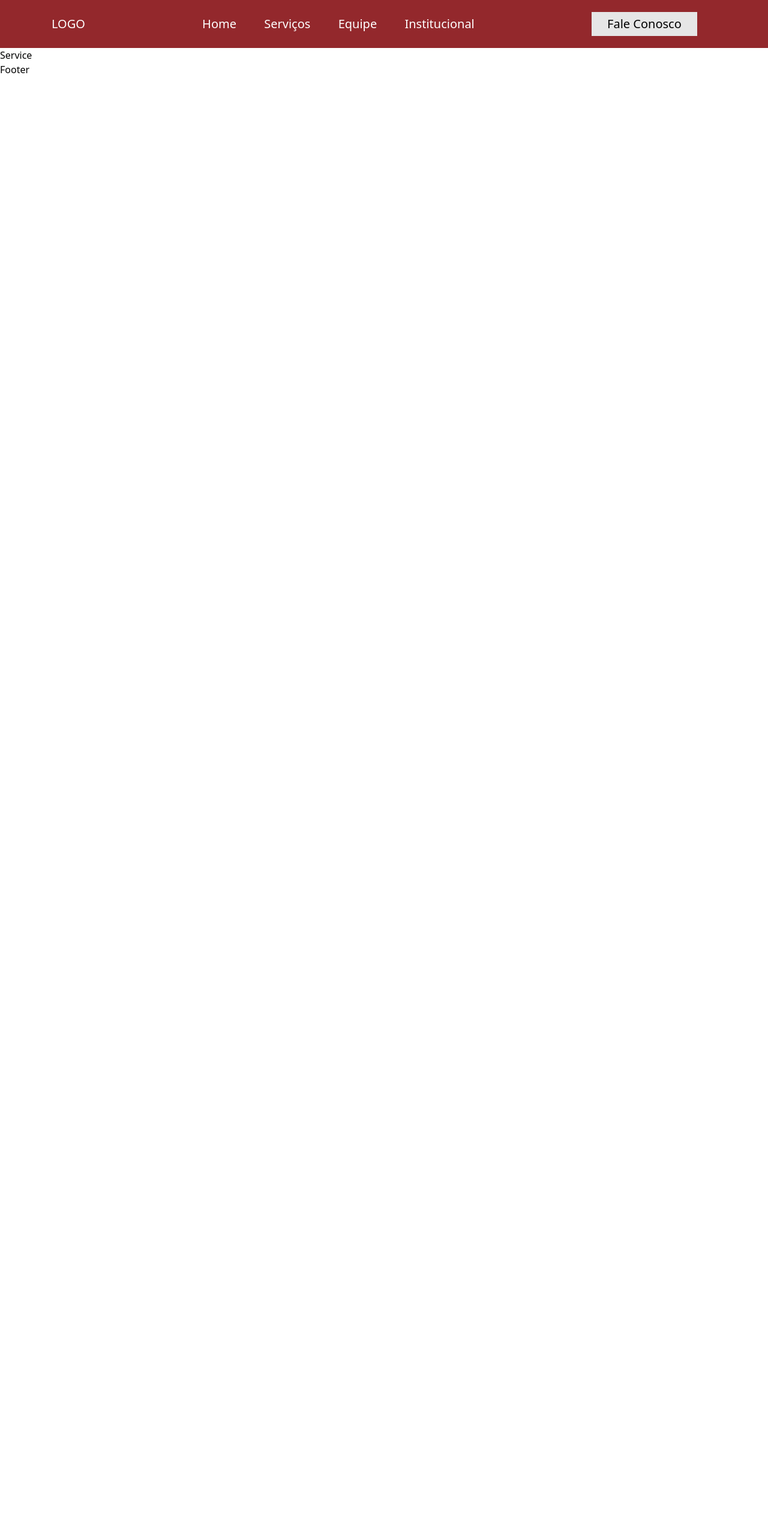
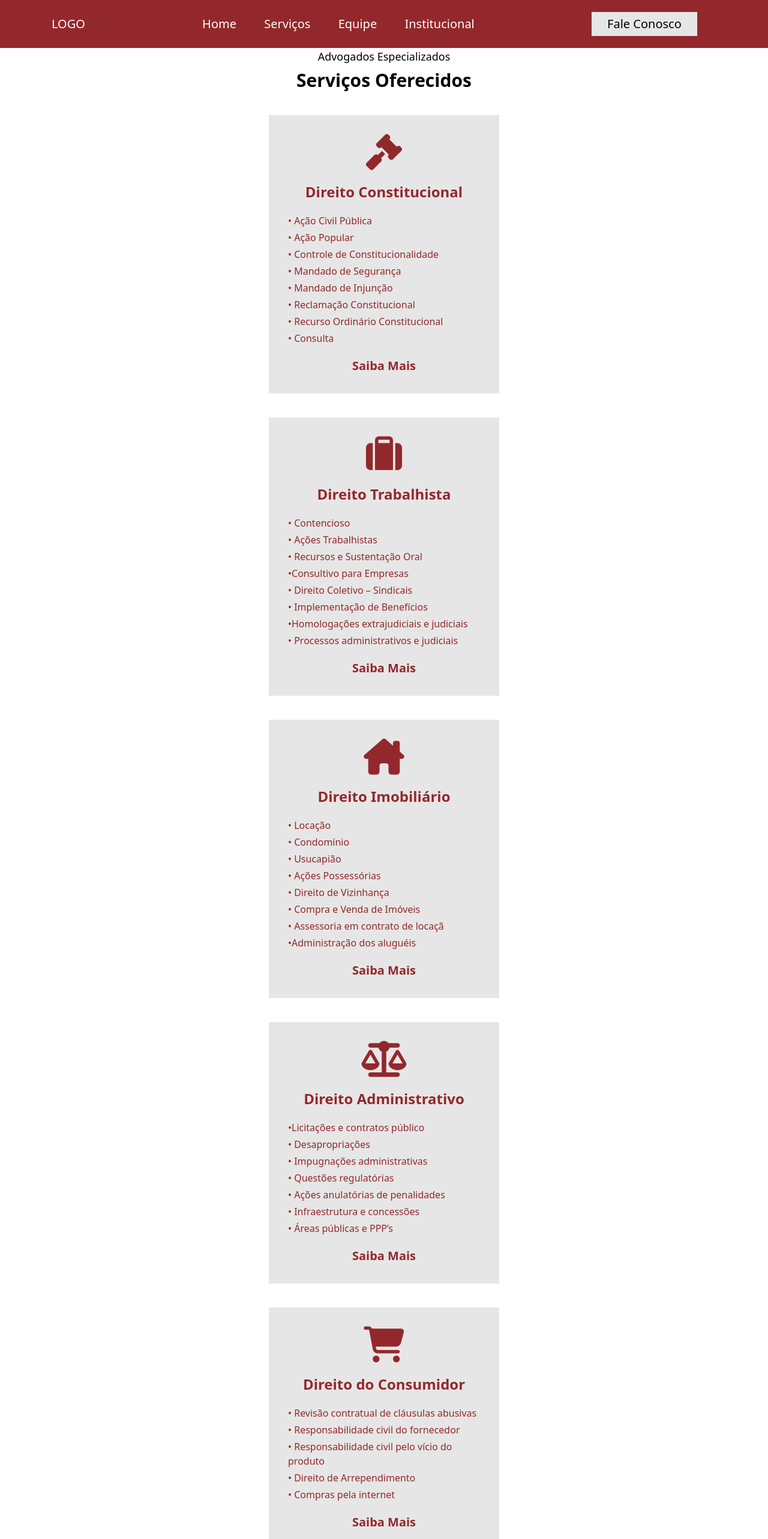
Before and after one commit to JhowRodrigues2/Advocacy-Template, a React (Vite) app: page /servicos in a window 1280 px wide. Shown: the top 2566 px of the page at 60% size. Before the commit the page ends 800 px from the top, so only its background shows below. Built offline with nearby package versions, Linux system fonts and the light colour scheme.

Commit message:
atualization commit

```diff
--- a/index.html
+++ b/index.html
@@ -1,9 +1,13 @@
 <!DOCTYPE html>
-<html lang="en">
+<html lang="pt-BR">
   <head>
     <meta charset="UTF-8" />
     <link rel="icon" type="image/svg+xml" href="/vite.svg" />
     <meta name="viewport" content="width=device-width, initial-scale=1.0" />
+    <script
+      src="https://kit.fontawesome.com/381692f578.js"
+      crossorigin="anonymous"
+    ></script>
     <title>Advocacy</title>
   </head>
   <body>
--- a/src/App.css
+++ b/src/App.css
@@ -11,6 +11,16 @@
   animation-delay: 1.4s;
   opacity: 0;
 }
+.parter1 {
+  animation: fromCardLeft 1s forwards;
+  animation-delay: 1.4s;
+  opacity: 0;
+}
+.parter2 {
+  animation: fromCardRight 1s forwards;
+  animation-delay: 2.4s;
+  opacity: 0;
+}
 @keyframes fromRight {
   from {
     left: 0;
@@ -20,3 +30,24 @@
     opacity: 1;
   }
 }
+
+@keyframes fromCardLeft {
+  from {
+    opacity: 0;
+    transform: translateX(0);
+  }
+  to {
+    transform: translateX(330px);
+    opacity: 1;
+  }
+}
+@keyframes fromCardRight {
+  from {
+    opacity: 0;
+    transform: translateX(330px);
+  }
+  to {
+    transform: translateX(0);
+    opacity: 1;
+  }
+}
--- a/src/App.jsx
+++ b/src/App.jsx
@@ -22,7 +22,7 @@ function App() {
           <Route path="/institucional" element={<Institutional />} />
           <Route path="/equipe" element={<Team />} />
         </Routes>
-        <Footer />
+        <Team />
       </BrowserRouter>
     </div>
   );
--- a/src/Components/Service.jsx
+++ b/src/Components/Service.jsx
@@ -1,7 +1,129 @@
 import React from "react";
+import { Link } from "react-router-dom";
 
 const Service = () => {
-  return <div>Service</div>;
+  return (
+    <div className="w-full h-auto flex flex-col justify-center items-center">
+      <div className="text-center flex flex-col gap-2">
+        <p className="text-lg">Advogados Especializados</p>
+        <h1 className="text-3xl font-bold"> Serviços Oferecidos</h1>
+      </div>
+      <div className="flex gap-10 flex-wrap justify-center w-3/5 mt-10 mb-10">
+        <div className=" w-96 h-[fix-content] p-8 bg-[#e6e6e6] flex flex-col gap-5 text-[#93282C] hover:bg-[#93282C] hover:text-white hover:ease-in transition duration-300">
+          <i class="fa-sharp fa-solid fa-gavel text-center text-6xl"></i>
+          <h2 className="text-center text-2xl font-semibold  ">
+            Direito Constitucional
+          </h2>
+          <ul className="flex flex-col gap-1 ">
+            <li>• Ação Civil Pública</li>
+            <li>• Ação Popular</li>
+            <li>• Controle de Constitucionalidade</li>
+            <li>• Mandado de Segurança</li>
+            <li>• Mandado de Injunção</li>
+            <li>• Reclamação Constitucional</li>
+            <li>• Recurso Ordinário Constitucional</li>
+            <li>• Consulta</li>
+          </ul>
+          <Link to={"/contato"} className=" text-xl text-center font-semibold">
+            Saiba Mais
+          </Link>
+        </div>
+        <div className=" w-96 h-[fix-content] p-8 bg-[#e6e6e6] flex flex-col gap-5 text-[#93282C] hover:bg-[#93282C] hover:text-white hover:ease-in transition duration-300">
+          <i class="fa-solid fa-suitcase text-center text-6xl"></i>
+          <h2 className="text-center text-2xl font-semibold  ">
+            Direito Trabalhista
+          </h2>
+          <ul className="flex flex-col gap-1 ">
+            <li>• Contencioso</li>
+            <li>• Ações Trabalhistas</li>
+            <li>• Recursos e Sustentação Oral</li>
+            <li>•Consultivo para Empresas</li>
+            <li>• Direito Coletivo – Sindicais</li>
+            <li>• Implementação de Benefícios</li>
+            <li>•Homologações extrajudiciais e judiciais</li>
+            <li>• Processos administrativos e judiciais</li>
+          </ul>
+          <Link to={"/contato"} className=" text-xl text-center font-semibold">
+            Saiba Mais
+          </Link>
+        </div>
+        <div className=" w-96 h-[fix-content] p-8 bg-[#e6e6e6] flex flex-col gap-5 text-[#93282C] hover:bg-[#93282C] hover:text-white hover:ease-in transition duration-300">
+          <i class="fa-sharp fa-solid fa-house-chimney text-center text-6xl"></i>
+          <h2 className="text-center text-2xl font-semibold  ">
+            Direito Imobiliário
+          </h2>
+          <ul className="flex flex-col gap-1 ">
+            <li>• Locação</li>
+            <li>• Condomínio</li>
+            <li>• Usucapião</li>
+            <li>• Ações Possessórias</li>
+            <li>• Direito de Vizinhança</li>
+            <li>• Compra e Venda de Imóveis</li>
+            <li>• Assessoria em contrato de locaçã</li>
+            <li>•Administração dos aluguéis</li>
+          </ul>
+          <Link to={"/contato"} className=" text-xl text-center font-semibold">
+            Saiba Mais
+          </Link>
+        </div>{" "}
+        <div className=" w-96 h-[fix-content] p-8 bg-[#e6e6e6] flex flex-col gap-5 text-[#93282C] hover:bg-[#93282C] hover:text-white hover:ease-in transition duration-300">
+          <i class="fa-solid fa-scale-balanced text-center text-6xl"></i>
+          <h2 className="text-center text-2xl font-semibold  ">
+            Direito Administrativo
+          </h2>
+          <ul className="flex flex-col gap-1 ">
+            <li>•Licitações e contratos público</li>
+            <li>• Desapropriações</li>
+            <li>• Impugnações administrativas</li>
+            <li>• Questões regulatórias</li>
+            <li>• Ações anulatórias de penalidades</li>
+            <li>• Infraestrutura e concessões</li>
+            <li>• Áreas públicas e PPP’s</li>
+          </ul>
+          <Link to={"/contato"} className=" text-xl text-center font-semibold">
+            Saiba Mais
+          </Link>
+        </div>{" "}
+        <div className=" w-96 h-[fix-content] p-8 bg-[#e6e6e6] flex flex-col gap-5 text-[#93282C] hover:bg-[#93282C] hover:text-white hover:ease-in transition duration-300">
+          <i class="fa-sharp fa-solid fa-cart-shopping text-center text-6xl"></i>
+          <h2 className="text-center text-2xl font-semibold  ">
+            Direito do Consumidor
+          </h2>
+          <ul className="flex flex-col gap-1 ">
+            <li>• Revisão contratual de cláusulas abusivas</li>
+            <li>• Responsabilidade civil do fornecedor</li>
+            <li>• Responsabilidade civil pelo vício do produto</li>
+            <li>• Direito de Arrependimento</li>
+            <li>• Compras pela internet</li>
+          </ul>
+          <Link to={"/contato"} className=" text-xl text-center font-semibold">
+            Saiba Mais
+          </Link>
+        </div>{" "}
+        <div className=" w-96 h-[fix-content] p-8 bg-[#e6e6e6] flex flex-col gap-5 text-[#93282C] hover:bg-[#93282C] hover:text-white hover:ease-in transition duration-300">
+          <i class="fa-regular fa-heart text-center text-6xl"></i>
+          <h2 className="text-center text-2xl font-semibold  ">
+            Direito Constitucional
+          </h2>
+          <ul className="flex flex-col gap-1 ">
+            <li>• Palestras</li>
+            <li>•Consultivo</li>
+            <li>• Títulos e Qualificações</li>
+            <li>• Termo de Parceira</li>
+            <li>• Imunidade Tributária e Isenções de Impostos</li>
+            <li>• Assessoria em Projetos e Doações</li>
+            <li>• Assessoria em Parceria Público Privada</li>
+            <li>
+              • Constituição e Regularização das Organizações da Sociedade Civil
+            </li>
+          </ul>
+          <Link to={"/contato"} className=" text-xl text-center font-semibold">
+            Saiba Mais
+          </Link>
+        </div>
+      </div>
+    </div>
+  );
 };
 
 export default Service;
--- a/src/Components/Team.jsx
+++ b/src/Components/Team.jsx
@@ -1,7 +1,63 @@
 import React from "react";
+import Man from "../assets/icon-h.png";
+import Girl from "../assets/icon-f.png";
 
 const Team = () => {
-  return <div>Team</div>;
+  return (
+    <div className="p-10">
+      <div>
+        <h1 className=" text-center font-bold text-3xl">
+          Quem faz do Escritório
+        </h1>
+      </div>
+      <div className="flex justify-between">
+        <div className=" bg-red-500 w-96 flex flex-col gap-4">
+          <div className=" flex justify-center">
+            <img src={Man} alt="fundator" className="w-64 " />
+          </div>
+          <h2 className="text-3xl font-semibold text-center">Jhow Rodrigues</h2>
+          <p className="text-center text-xl font-medium">Sócio-fundador</p>
+          <ul className="flex flex-col gap-2">
+            <li>
+              • Sócio-fundador, advogado, bacharel em direito pela Faculdade de
+              Direito de São Bernardo do Campo.
+            </li>
+            <li>
+              • Pós-graduado em Direito Processual Cível pela Escola Paulista de
+              Direito (EPD).
+            </li>
+            <li>
+              • Pós-graduando em Direito e Processo do Trabalho pela Faculdade
+              de Direito de São Bernardo do Campo.
+            </li>
+          </ul>
+        </div>
+        <div className="  bg-red-500 w-96 flex flex-col gap-4 ">
+          <div className=" flex justify-center">
+            <img src={Girl} alt="fundator" className="w-64 " />
+          </div>
+          <h2 className="text-3xl font-semibold text-center">
+            Thawany Krettli
+          </h2>
+          <p className="text-center text-xl font-medium">Sócio-fundador</p>
+          <ul className="flex flex-col gap-2">
+            <li>
+              • Sócia-fundadora, advogada, bacharel em Direito pela Faculdade de
+              Direito de São Bernardo do Campo.
+            </li>
+            <li>
+              •Pós-graduada em Direito Constitucional pela Pontifícia
+              Universidade Católica de São Paulo (PUC-SP).
+            </li>
+            <li>
+              • Pós-graduanda em Direito Imobiliário pela Escola Paulista de
+              Direito (EPD).
+            </li>
+          </ul>
+        </div>
+      </div>
+    </div>
+  );
 };
 
 export default Team;
```
Also changed, not shown: src/assets/icon-f.png (added), src/assets/icon-h.png (added).
